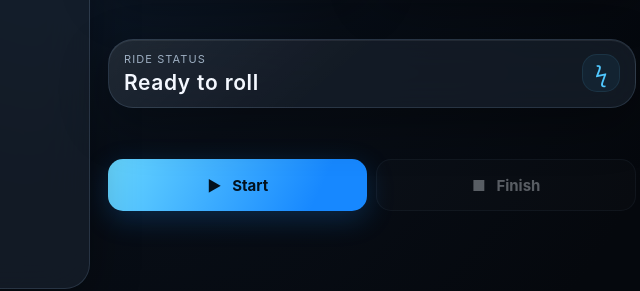
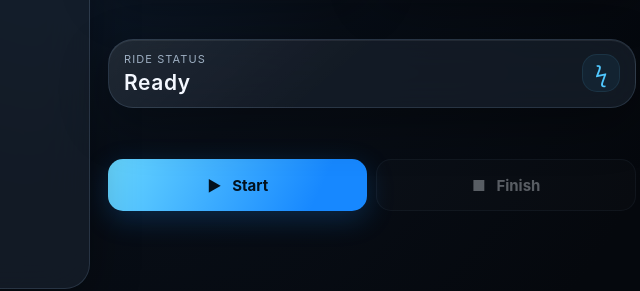
Before and after one commit to OhAziah/Volt-Ride, a plain HTML site: page index.html in a window 1280 px wide. Shown: the part 288-579 px from the top of the page, 564-1204 px from the left. Drawn offline with Linux system fonts and the light colour scheme.

Commit message:
Change ride status text from 'Ready to roll' to 'Ready'

```diff
--- a/index.html
+++ b/index.html
@@ -147,7 +147,7 @@ html.light .toast{background:#fff;border-color:#b5d7eb;color:#172536;box-shadow:
 <div class="glass stat"><div class="stat-top"><span class="stat-icon">⌖</span>Distance</div><div class="value"><span id="distance">0.00</span><small>mi</small></div></div>
 <div class="glass stat"><div class="stat-top"><span class="stat-icon">◷</span>Ride time</div><div class="value"><span id="elapsed">00:00</span></div></div>
 </section>
-<section class="glass ride-time"><div><div class="time-label">Ride status</div><div class="time-value" id="rideState">Ready to roll</div></div><div class="time-symbol">ϟ</div></section>
+<section class="glass ride-time"><div><div class="time-label">Ride status</div><div class="time-value" id="rideState">Ready</div></div><div class="time-symbol">ϟ</div></section>
 <div class="actions"><button class="primary" id="startBtn">▶ &nbsp; Start</button><button class="secondary" id="stopBtn" disabled>■ &nbsp; Finish</button></div>
 <section class="glass history" id="historyPanel"><div class="section-head"><div class="section-title">Ride history</div><button class="secondary clear" id="clearHistory">Clear</button></div><div id="historyList"></div></section>
 <div class="footnote">Developed by <strong>Charlie Tuttle</strong></div>
```
